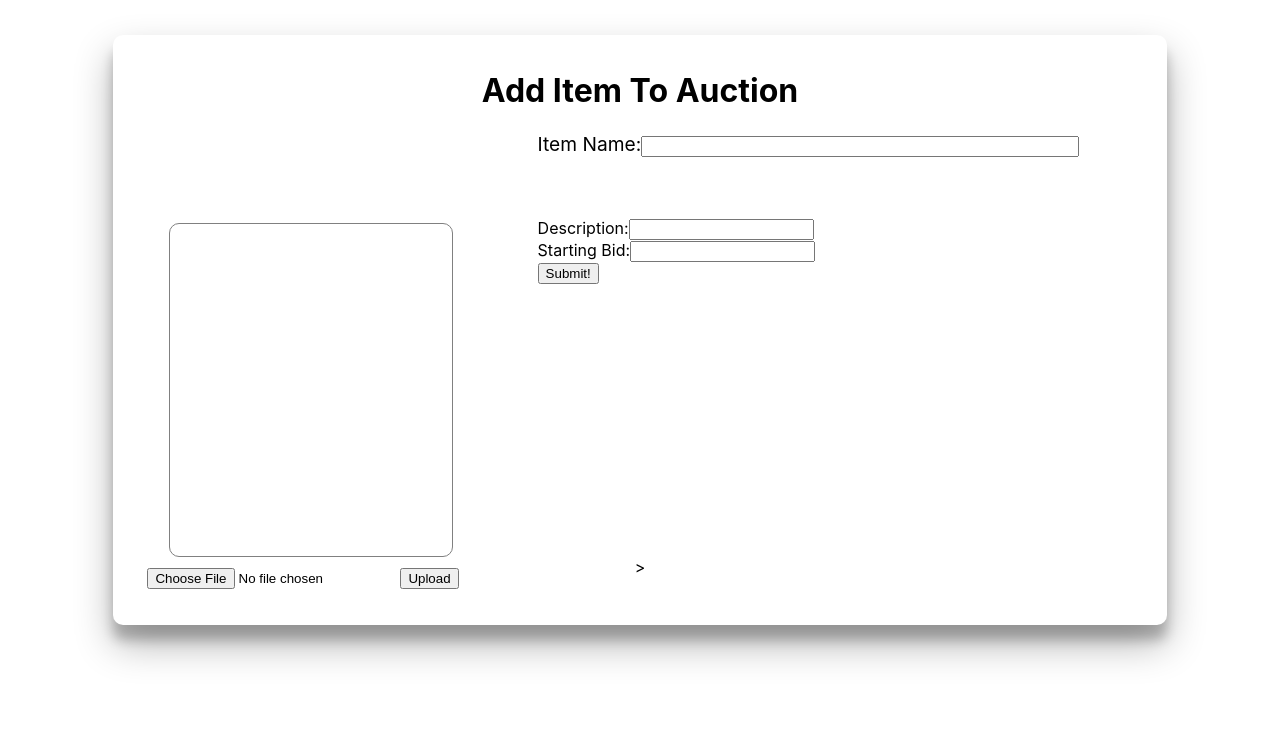
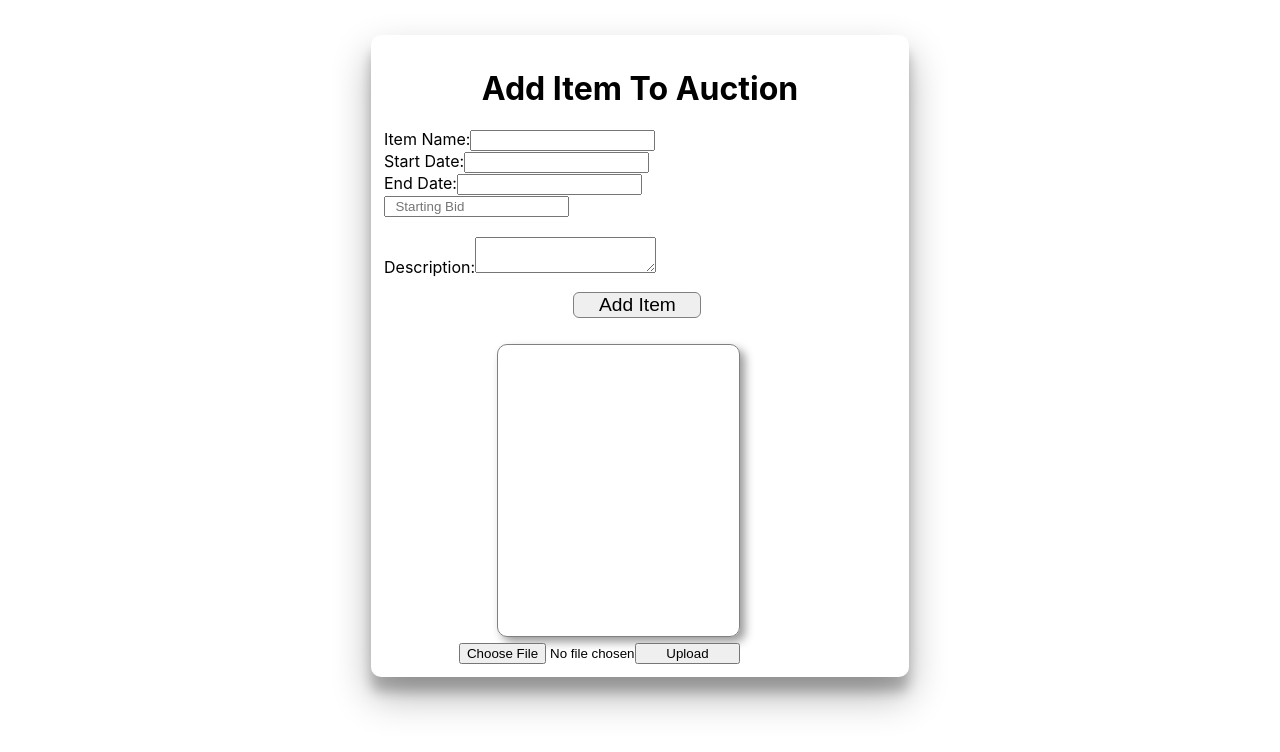
Before and after one commit to silent-auction-build-week/Front-End, a React (Create React App) app: page / in a window 1280 px wide. Shown: the top 752 px of the page. Built offline with nearby package versions, Linux system fonts and the light colour scheme.

Commit message:
add item 90% finished

```diff
--- a/src/components/AddItem.js
+++ b/src/components/AddItem.js
@@ -3,11 +3,20 @@ import axios from 'axios';
 import styled from 'styled-components';
 
 const FileSelect = styled.div`
-    text-align: center;
+
     width: 350px;
-    margin-top: -1%;
+    margin-top: 1%;
+    margin-left: 12%;
+`
+const UploadButton = styled.button`
+    width: 30%;
+    margin-left: -22%
+    margin-right: 12%
+`
+const ChooseFile = styled.button `
 
 `
+//Start of AddItem component
 
 const AddItem = (props) => {
     const [selectedFile, setSelectedFile] = useState([]);
@@ -39,14 +48,14 @@ const AddItem = (props) => {
 
     return (
         <FileSelect>
-            <input
+            <input className='choose-file'
             type='file'
-            onChange={fileSelectedHandler}
-             />
-            <button
+            onChange={fileSelectedHandler}></input>
+
+            <UploadButton
             onClick={fileUploadHandler}
             // onChange={ this.handleChange }
-            >Upload</button>
+            >Upload</UploadButton>
         </FileSelect>
     )
 
--- a/src/components/ItemCard.js
+++ b/src/components/ItemCard.js
@@ -3,26 +3,37 @@ import ItemForm from './ItemForm';
 import AddItem from './AddItem';
 import styled from 'styled-components';
 
+
 const MainDiv = styled.div`
+display: flex;
+flex-direction: column;
 border-radius: 10px;
-width: 80vw;
+width: 40vw;
 min-height: 70vh;
-max width: 1024 px;
+max width: 440 px;
 margin: 35px auto;
 background: #fff;
-padding: 15px;
+padding: 1%;
 box-shadow: 0 19px 38px rgba(0, 0, 0, 0.3), 0 15px 12px rgba(0, 0, 0, 0.22);
 
 `
 
 const ItemBox = styled.div `
+
 border: 1px solid grey;
 width: 200px;
 height: 250px;
 padding: 4%;
-margin-left: 4%;
-margin-top: -6%
+margin-left: 22%;
 border-radius: 10px;
+box-shadow: 5px 5px 10px rgba(0, 0, 0, 0.4);
+
+
+`
+const MainTitle = styled.h1 `
+margin-bottom: 4%;
+
+
 `
 // const Card = styled.div`
 // width: 300px;
@@ -39,15 +50,10 @@ const ItemCard = (props) => {
     return (
     <MainDiv>
 
-            <h1>Add Item To Auction</h1>
+            <MainTitle>Add Item To Auction</MainTitle>
             <ItemForm/>
-            <ItemBox/>>
 
-
-
-
-
-
+            <ItemBox/>
 
             <AddItem/>
 
--- a/src/components/ItemForm.js
+++ b/src/components/ItemForm.js
@@ -1,60 +1,163 @@
-import React, { useState } from 'react';
+import React, { useState, useEffect } from 'react';
+import * as Yup from 'yup';
+import { Field, withFormik, } from 'formik';
+import axios from 'axios';
 import styled from 'styled-components';
 
+// start of styled components
 
- const ItemName = styled.label`
+const Label = styled.label `
+    margin-top: -10%;
+    // margin-left: 25%;
+    width: 100%;
 
-    font-size: 1.2rem;
- `
- const NameInput = styled.input`
-    width: 70%;
-    height: 5%;
-    margin-bottom: 10%;
- `
+`
+const Form = styled.form `
+
+   width: 100%;
+   height: ;
+   text-align: left;
+
+
+`
+// const Input = styled(Field) `
+// // margin-bottom: 4%;
+// // width: 100%;
+// // height: 35px;
+// // border: 1px solid #ccc;
+// // background-color: #fff;
+
+// `
 
 
 
+const Button = styled.button `
+    width 25%;
+    height: 10%;
+    margin-left: 37%;
+    margin-top: 3%;
+    margin-bottom: 5%;
+    border-radius: 6px;
+    font-size: 1.2rem;
+    border: 1px solid grey;
+
+`
+
+// Start of Form Component
+
+const ItemForm = ({ errors, touched, status }) => {
+const [nameForm, setName] = useState([]);
+// form Input event handler
+useEffect(() => {
+    status && setName(nameForm => [...nameForm, status])
+}, [status]);
+// Button event handler
 
 
+return (
 
-const ItemForm = () => {
-const [name, setName] = useState("");
 
-const handleChange = event => {
-  setName(event.target.value);
+    <Form name='form' >
+      <Label>
+        Item Name:
+        <Field className='item-name'
+        border={errors.itemName && '1px solid red'}
+        name='itemname'
+        type="text"
+        ></Field>
+        <br/>
+        {touched.itemName && errors.itemName && (
+        <p className='errors' >{errors.itemName}</p>
+        )}
+        </Label>
+        <Label>
+       <span>Start Date:</span>
+        <Field className='start-date'
+        name='startdate'
+        type="text"
+        ></Field >
+        <br/>
+        {touched.startDate && errors.startDate && (
+        <p className='errors' >{errors.startDate}</p>
+        )}
+        </Label>
+        <Label>
+        <span>End Date:</span>
+        <Field className='end-date'
+        name='enddate'
+        type="text"
+        ></Field>
+        {touched.endDate && errors.endDate && (
+        <p className='errors' >{errors.endDate}</p>
+        )}
+         </Label>
+         <br/>
+         <Label>
+        <Field className='start-bid'
+        name='startbid'
+        type="text"
+        placeholder='  Starting Bid'
+        ></Field>
+        <br/>
+
+        {touched.startBid && errors.startBid && (
+        <p className='errors' >{errors.startBid}</p>
+        )}
+        </Label>
+
+        <br/>
+
+
+        <span className='desc-title' >Description:</span>
+        <Field as='textarea'
+        className='descrip'
+        name='description'
+        type="text"
+
+        ></Field>
+        <br/>
+        {touched.description && errors.description && (
+        <p className='errors' >{errors.description}</p>
+        )}
+
+        <Label>
+        <Button type='submit' >Add Item</Button>
+        </Label>
+    </Form>
+
+
+    );
 };
 
-const handleSubmit = event => {
-  event.preventDefault();
-  console.log(name);
-};
 
-return (
-  <>
-    {/* {console.log(name)} */}
-    <form className='form-text' onSubmit={event => handleSubmit(event)}>
-      <ItemName>
-        Item Name:
-        <NameInput type="text" onChange={event => handleChange(event)} />
-      </ItemName>
-      <br/>
-      <label>
-        Description:
-        <input type="text" onChange={event => handleChange(event)} />
-      </label>
-      <br/>
-      <label>
-        Starting Bid:
-        <input type="text" onChange={event => handleChange(event)} />
-      </label>
-      <br/>
-      <button>Submit!</button>
-    </form>
-  </>
-);
-}
+const FormikItemForm = withFormik({
+    mapPropsToValues({ itemname, startdate, enddate, startbid, description }) {
+        return {
 
+            itemname: itemname || '',
+            startdate: startdate || '',
+            enddate: enddate || '',
+            startbid: startbid || '',
+            description: description || ''
 
+        };
+    },
+    validationSchema: Yup.object().shape({
 
-
-export default ItemForm;
+        itemname: Yup.string().required(),
+        startdate: Yup.string().required(),
+        enddate: Yup.string().required(),
+        startbid: Yup.string().required(),
+        description: Yup.string().required()
+    }),
+    handleSubmit(values, { setStatus }) {
+        axios
+            .post('https://reqres.in/api/users/', values)
+            .then(res => {
+                setStatus(res.data);
+                console.log(res);
+            })
+            .catch(err => console.log(err.response));
+    }
+})(ItemForm);
+export default FormikItemForm;
```
